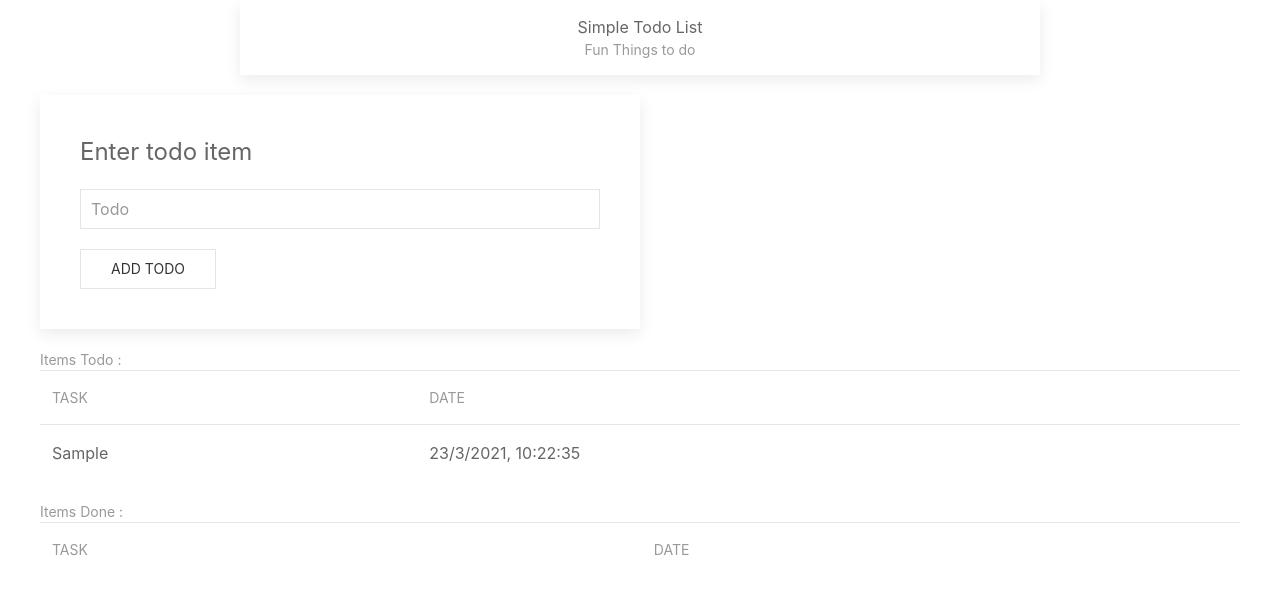
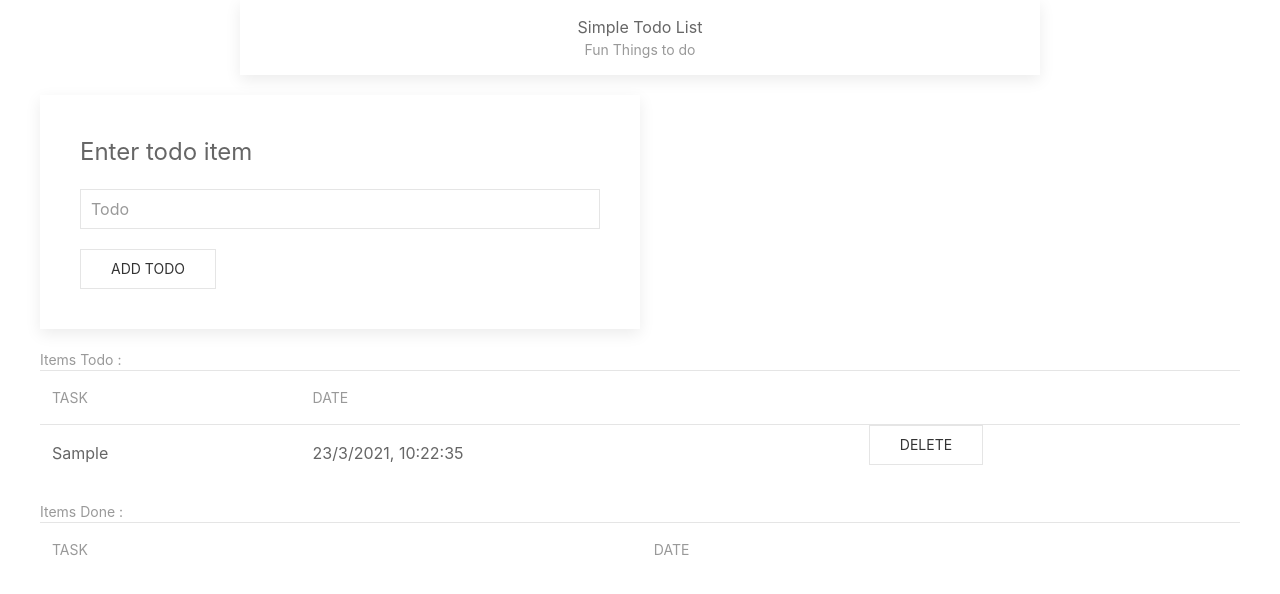
Before and after one commit to wit-hdip-comp-sci-2020/todo-svelte, a Svelte app: page / in a window 1280 px wide. Both pictures are taken after typing "Sample" into the empty fields and a click on the button "ADD TODO". Shown: the top 594 px of the page. Built offline with nearby package versions, Linux system fonts and the light colour scheme.

Commit message:
optionally display delete button

```diff
--- a/src/App.svelte
+++ b/src/App.svelte
@@ -39,6 +39,6 @@
     </fieldset>
     <button on:click={addTodo} class="uk-button uk-button-default">Add Todo</button>
   </div>
-  <TodoList caption="Items Todo" items="{todoItems}"/>
+  <TodoList caption="Items Todo" items="{todoItems}" deleteSupport="true"/>
   <TodoList caption="Items Done" items="{doneItems}"/>
 </div>
--- a/src/TodoList.svelte
+++ b/src/TodoList.svelte
@@ -1,6 +1,8 @@
 <script>
   export let caption;
   export let items;
+  export let deleteSupport = false;
+  console.log(deleteSupport);
 </script>
 
 <table class="uk-table uk-table-divider" id="done-table">
@@ -16,6 +18,9 @@
       <tr>
         <td> {todo.text} </td>
         <td> {todo.date}</td>
+        {#if deleteSupport}
+          <button class="uk-button uk-button-default">Delete</button>
+        {/if}
       </tr>
     {/each}
   </tbody>
```
